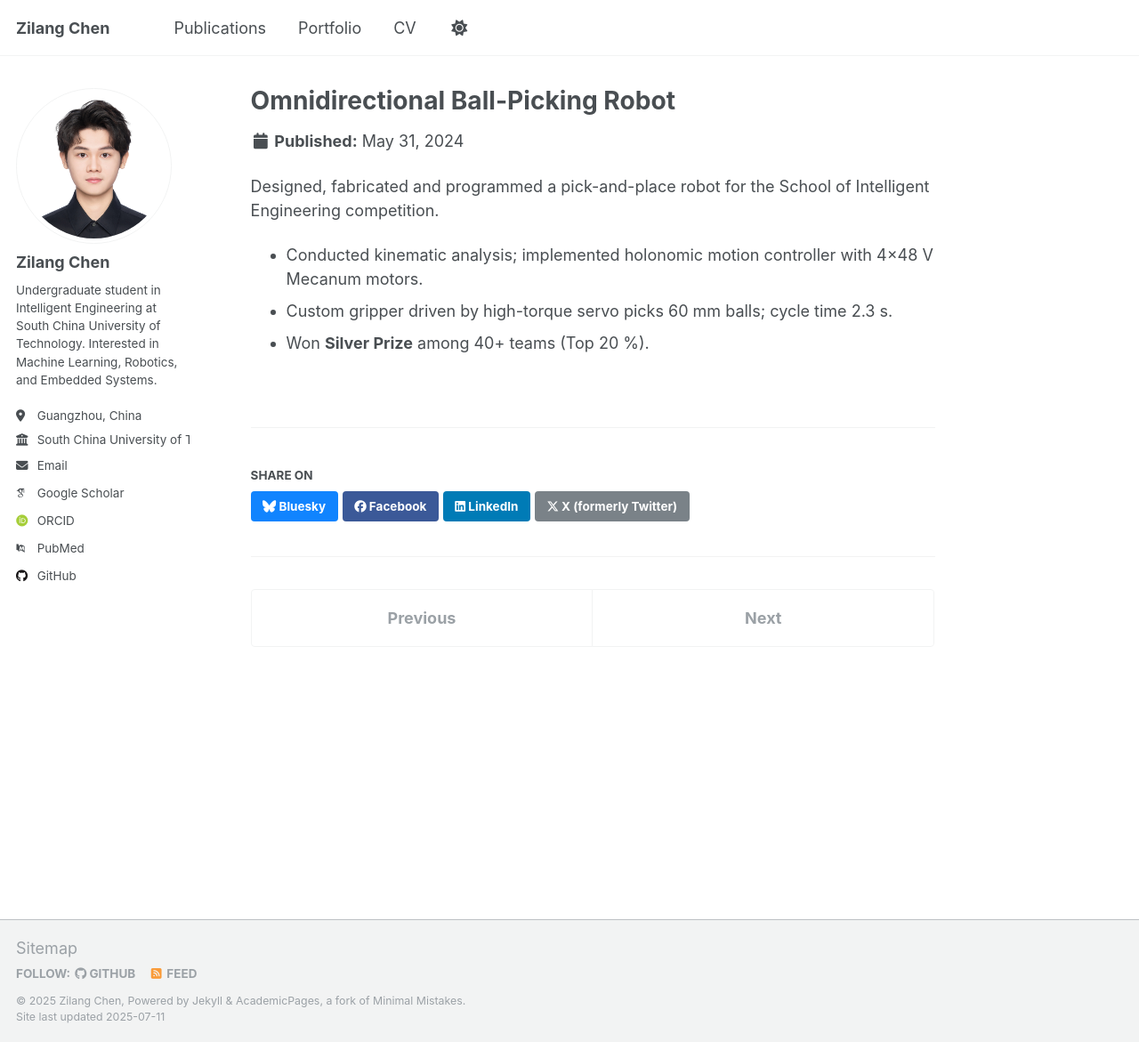
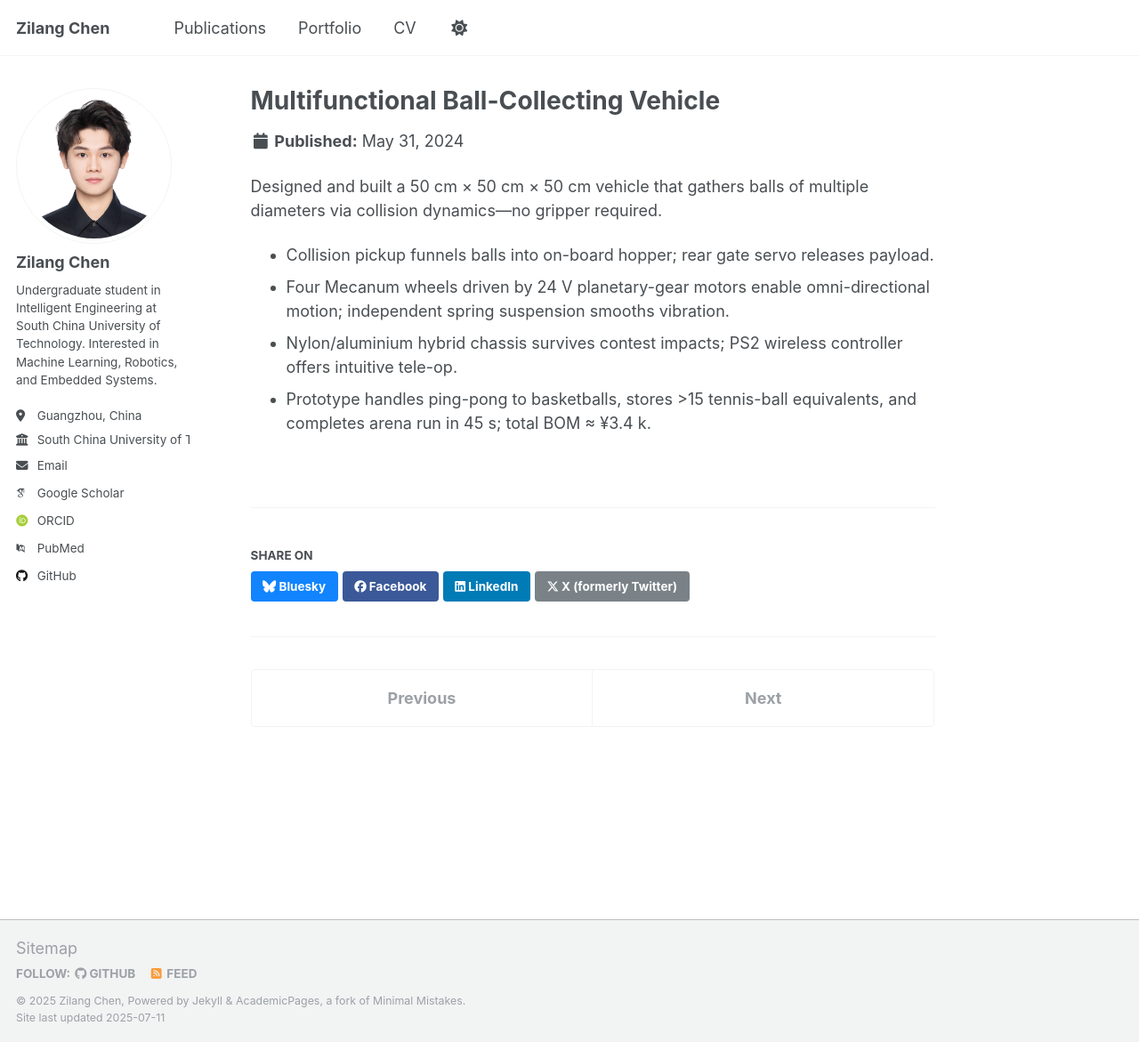
Before and after one commit to zilangchen/zilangchen.github.io, a Jekyll site: the page built from _portfolio/2024-02-20-ball-picking-robot.md, in a window 1280 px wide and 1171 px high. Shown: the whole window at 89% size. Built offline with Jekyll 4.4.1, drawn with Linux system fonts in a browser that asks for light colours; some web fonts are replaced; a script that is not in the unit is left out.

Commit message:
feat: update descriptions for Omnidirectional Ball-Picking Robot per final report

```diff
--- a/_portfolio/2024-02-20-ball-picking-robot.md
+++ b/_portfolio/2024-02-20-ball-picking-robot.md
@@ -1,6 +1,6 @@
 ---
-title: "Omnidirectional Ball-Picking Robot"
-excerpt: "Mecanum-wheel drive and PID-controlled arm achieve 30 % faster cycles in campus contest."
+title: "Multifunctional Ball-Collecting Vehicle"
+excerpt: "Collision-based collection mechanism picks ping-pong to basketball-size balls; Mecanum drive, 24 V power, and suspension for agile contest performance."
 image: /images/portfolio/ball-robot-1.jpg
 collection: portfolio
 permalink: /portfolio/ball-picking-robot
@@ -12,8 +12,9 @@ projects:
   - Mobile Robotics
 ---
 
-Designed, fabricated and programmed a pick-and-place robot for the School of Intelligent Engineering competition.
+Designed and built a 50 cm × 50 cm × 50 cm vehicle that gathers balls of multiple diameters via collision dynamics—no gripper required.
 
-* Conducted kinematic analysis; implemented holonomic motion controller with 4×48 V Mecanum motors.
-* Custom gripper driven by high-torque servo picks 60 mm balls; cycle time 2.3 s.
-* Won **Silver Prize** among 40+ teams (Top 20 %).
+* Collision pickup funnels balls into on-board hopper; rear gate servo releases payload.
+* Four Mecanum wheels driven by 24 V planetary-gear motors enable omni-directional motion; independent spring suspension smooths vibration.
+* Nylon/aluminium hybrid chassis survives contest impacts; PS2 wireless controller offers intuitive tele-op.
+* Prototype handles ping-pong to basketballs, stores >15 tennis-ball equivalents, and completes arena run in 45 s; total BOM ≈ ¥3.4 k.
```
Also changed, not shown: _pages/about.md (+3 -3 lines), _pages/cv.md (+3 -3 lines).
